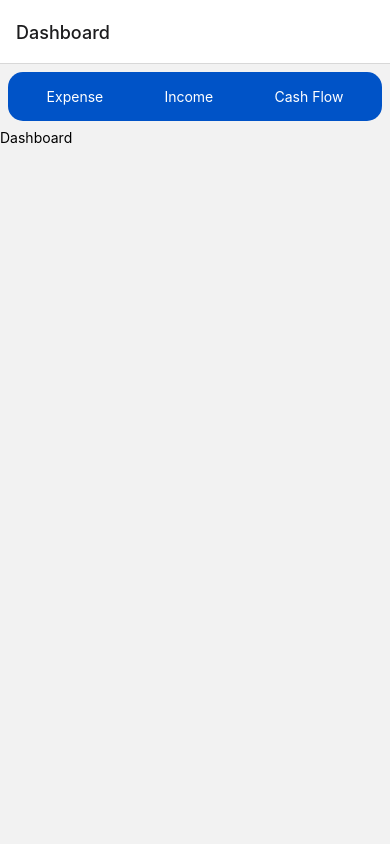
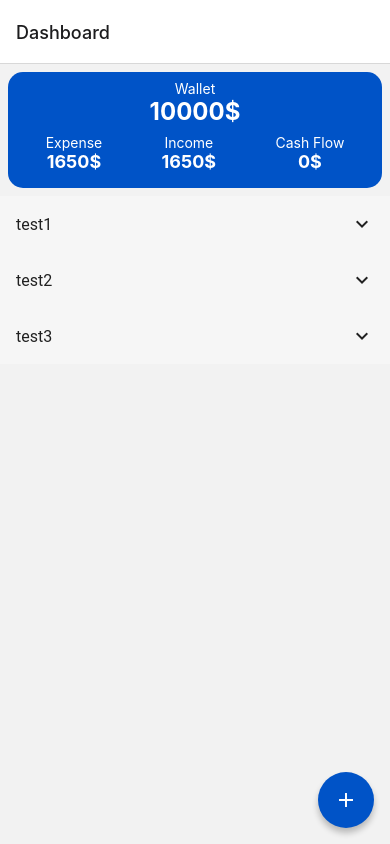
Before and after one commit to OsmanAlperCAM/moneyManager, a React Native app: screen / in a window 390 px wide. Built offline with nearby package versions, Linux system fonts and the light colour scheme.

Commit message:
Dahboard page updated

```diff
--- a/src/Components/Cards/DashboardCard/DashboardCard.js
+++ b/src/Components/Cards/DashboardCard/DashboardCard.js
@@ -4,17 +4,23 @@ import {Card} from 'react-native-paper';
 import ColumnCard from './ColumnCard';
 import styles from './DashboardCard.style';
 
-const DashboardCard = ({title, content, expense, income, cashFlow}) => {
+const DashboardCard = ({
+  title,
+  content,
+  expense = 0,
+  income = 0,
+  cashFlow = 0,
+}) => {
   return (
     <View style={styles.container}>
       <View style={styles.innerContainer}>
         <Text style={styles.title}>{title}</Text>
-        <Text style={styles.content}>{content}</Text>
+        <Text style={styles.content}>{content}$</Text>
       </View>
       <View style={styles.bottomContainer}>
-        <ColumnCard title={'Expense'} value={expense} />
-        <ColumnCard title="Income" value={income} />
-        <ColumnCard title="Cash Flow" value={cashFlow} />
+        <ColumnCard title={'Expense'} value={`${expense}$`} />
+        <ColumnCard title="Income" value={`${income}$`} />
+        <ColumnCard title="Cash Flow" value={`${cashFlow}$`} />
       </View>
     </View>
   );
--- a/src/Pages/Dashboard/Dashboard.js
+++ b/src/Pages/Dashboard/Dashboard.js
@@ -1,14 +1,67 @@
-import React from 'react';
-import {View, Text} from 'react-native';
+import React, {useState} from 'react';
+import {View, Text, FlatList} from 'react-native';
+import {FAB, List, Portal, Provider} from 'react-native-paper';
 import DashboardCard from '../../Components/Cards/DashboardCard';
+import theme from '../../styles/theme';
 import styles from './Dashboard.style';
 
+const deneme = [
+  {ad: 'test1', soyad: 'soyadtest1'},
+  {ad: 'test2', soyad: 'soyadtest2'},
+  {ad: 'test3', soyad: 'soyadtest3'},
+];
+
 const Dashboard = props => {
+  const [fabOpen, setFabOpen] = useState(false);
+  const fabOpenChange = () => {
+    setFabOpen(!fabOpen);
+  };
+
   return (
-    <View style={styles.container}>
-      <DashboardCard />
-      <Text>Dashboard</Text>
-    </View>
+    <Provider>
+      <View style={styles.container}>
+        <Portal>
+          <FAB.Group
+            fabStyle={fabOpen ? styles.fab.add : styles.fab.default}
+            open={fabOpen}
+            icon={fabOpen ? 'pencil-plus' : 'plus'}
+            actions={[
+              {
+                icon: 'pencil-minus',
+                style: {
+                  backgroundColor: 'red',
+                },
+                small: false,
+                onPress: () => console.log('Pressed Minus'),
+              },
+            ]}
+            onStateChange={fabOpenChange}
+            onPress={() => {
+              if (fabOpen) {
+                console.log('Pressed Add');
+              }
+            }}
+          />
+        </Portal>
+        <DashboardCard
+          title="Wallet"
+          content="10000"
+          expense={1650}
+          income={1650}
+          cashFlow={0}
+        />
+        <FlatList
+          data={deneme}
+          renderItem={({item}) => {
+            return (
+              <List.Accordion title={item.ad} id="1">
+                <List.Item title={item.soyad} />
+              </List.Accordion>
+            );
+          }}
+        />
+      </View>
+    </Provider>
   );
 };
 export default Dashboard;
--- a/src/Pages/Dashboard/Dashboard.style.js
+++ b/src/Pages/Dashboard/Dashboard.style.js
@@ -1,7 +1,12 @@
 import {StyleSheet} from 'react-native';
+import theme from '../../styles/theme';
 
 export default StyleSheet.create({
   container: {
     flex: 1,
   },
+  fab: {
+    default: {backgroundColor: theme.primary.color},
+    add: {backgroundColor: '#76ff03'},
+  },
 });
```
